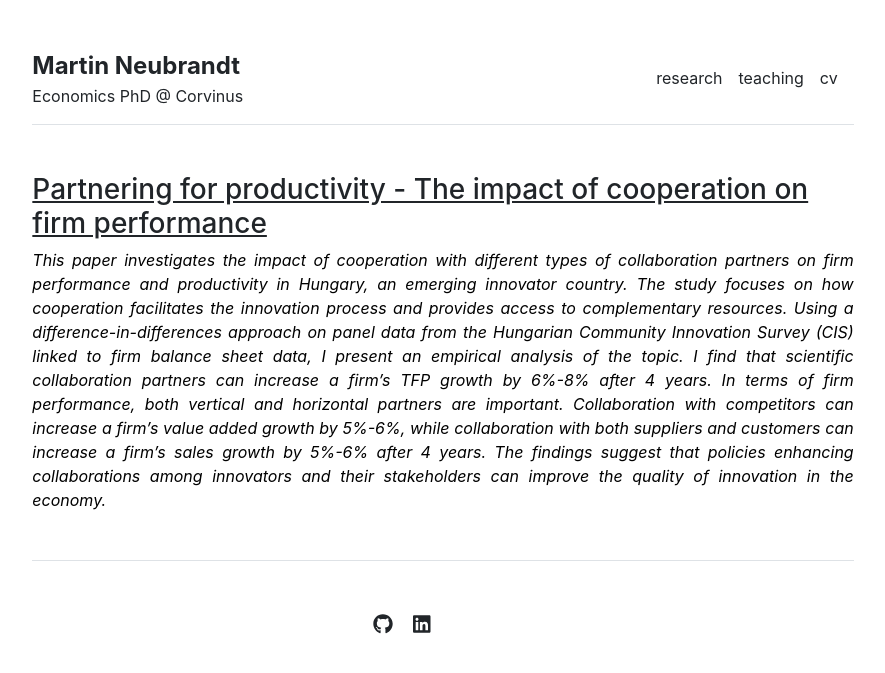
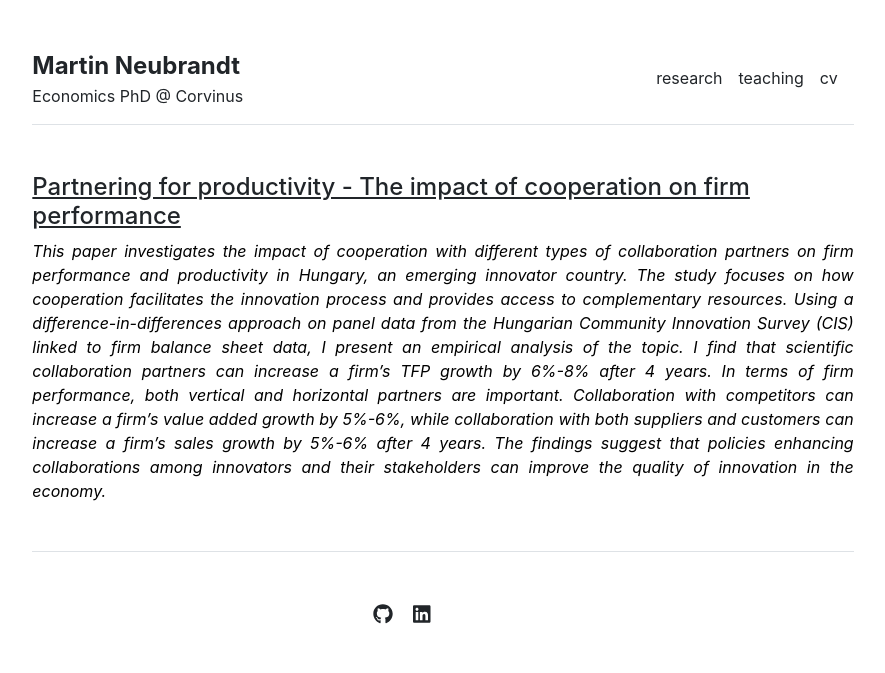
Before and after one commit to martinneubrandt/martinneubrandt.github.io, a Jekyll site: the page built from research.md, in a window 1280 px wide. Shown: the top 673 px of the page, without its empty margins (197-1082 px from the left). Built offline with Jekyll 4.4.1, drawn with Linux system fonts in a browser that asks for light colours.

Commit message:
update website

```diff
--- a/_layouts/research.html
+++ b/_layouts/research.html
@@ -4,7 +4,7 @@ layout: default
 
 {{ content }}
 
-<h3><a href="https://www.dropbox.com/s/395y0scmgz46rzx/neubrandt_istvan_martin_tdk_partnering_for_productivity.pdf?dl=0">Partnering for productivity - The impact of cooperation on firm performance</a></h3>
+<h4><a href="https://www.dropbox.com/s/395y0scmgz46rzx/neubrandt_istvan_martin_tdk_partnering_for_productivity.pdf?dl=0">Partnering for productivity - The impact of cooperation on firm performance</a></h4>
 
 <p align="justify"><i>This paper investigates the impact of cooperation with different types of collaboration partners on firm performance and productivity in Hungary, an emerging innovator country. The
     study focuses on how cooperation facilitates the innovation process and provides access to
--- a/_layouts/teaching.html
+++ b/_layouts/teaching.html
@@ -0,0 +1,5 @@
+---
+layout: default
+---
+
+{{ content }}
```
